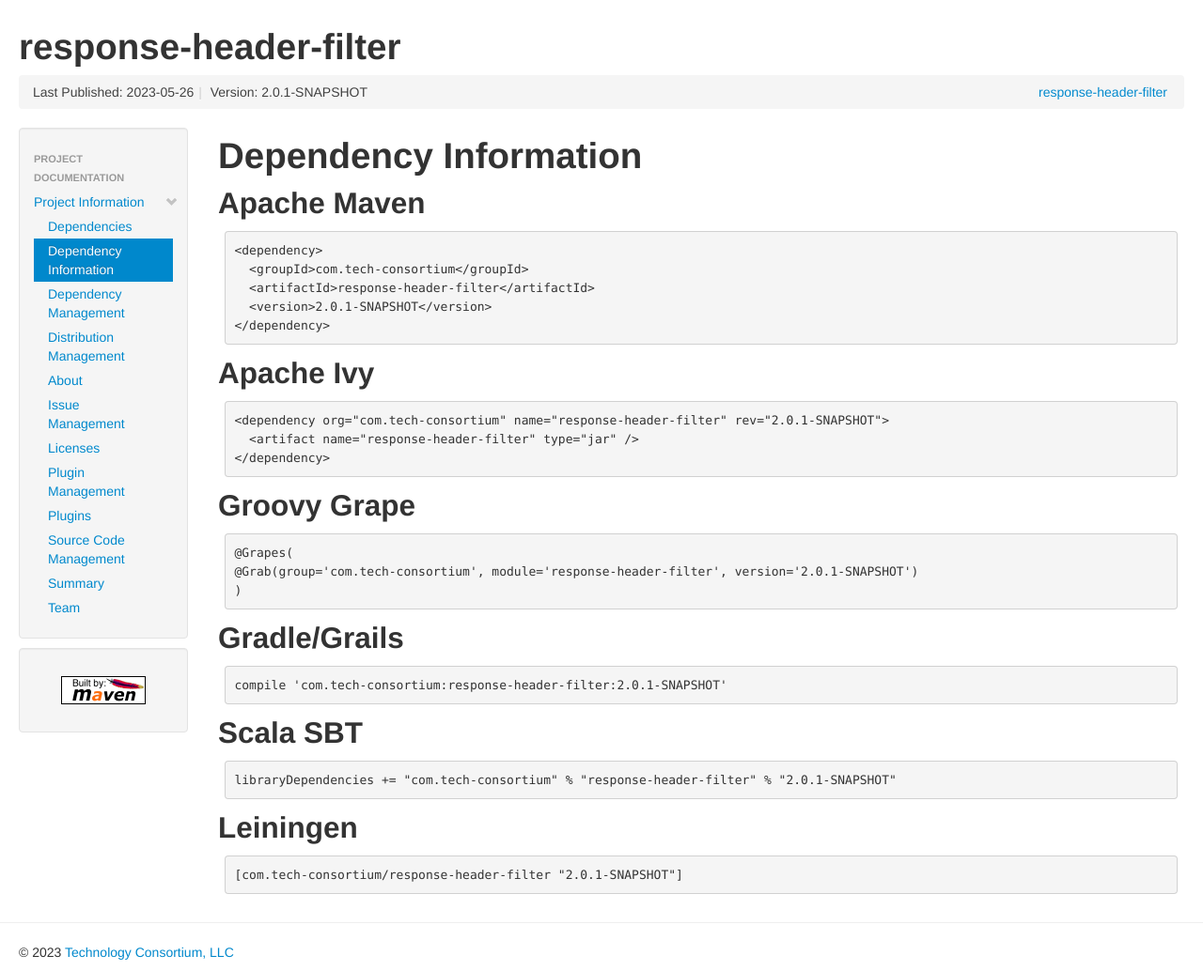
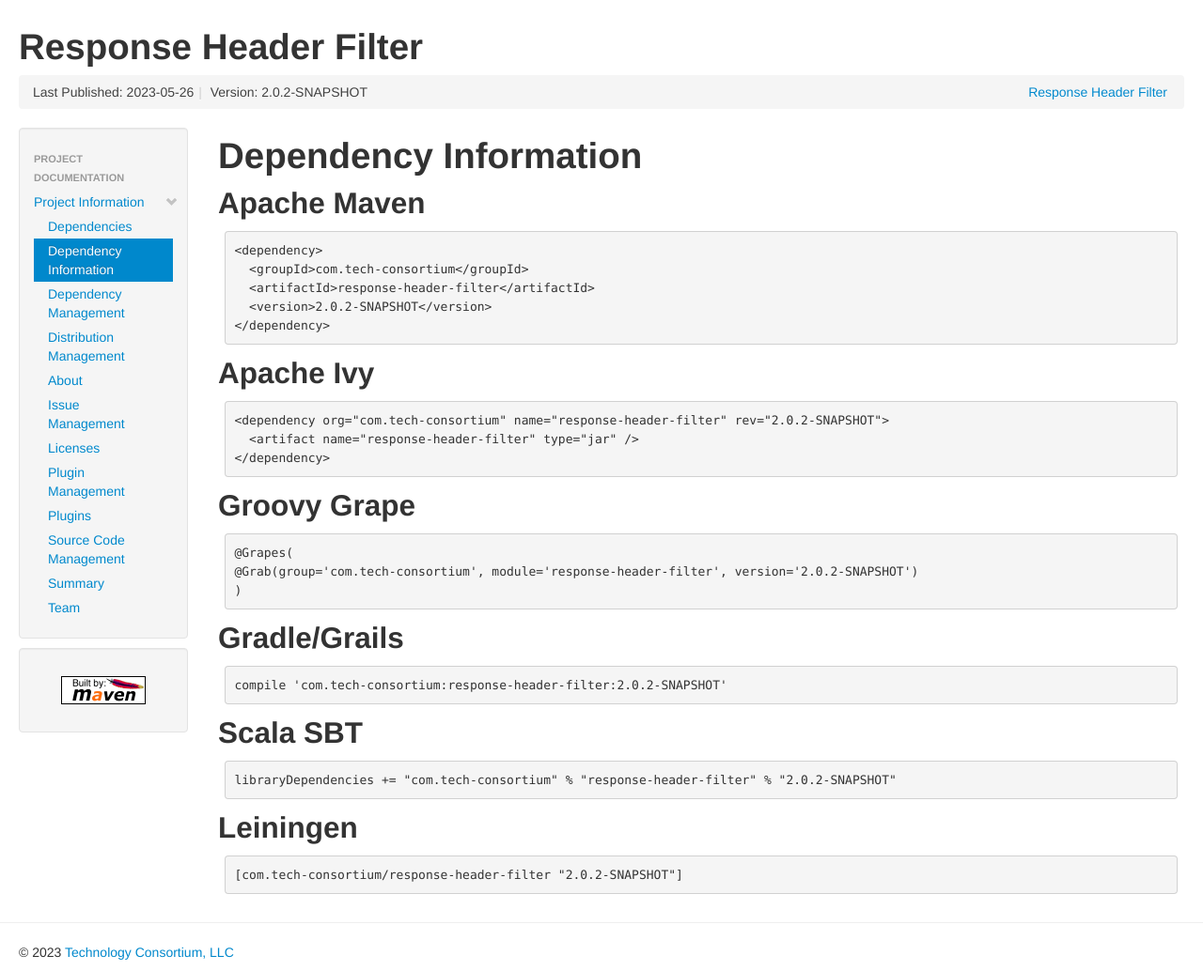
Before and after one commit to tech-consortium/responseheaderfilter, a plain HTML site: page dependency-info.html in a window 1280 px wide. Shown: the whole page at 94% size. Drawn offline with Linux system fonts and the light colour scheme.

Commit message:
Site for response-header-filter:2.0.2-SNAPSHOT

```diff
--- a/dependency-info.html
+++ b/dependency-info.html
@@ -10,7 +10,7 @@
     <meta charset="UTF-8" />
     <meta name="viewport" content="width=device-width, initial-scale=1" />
     <meta name="generator" content="Apache Maven Doxia Site Renderer 2.0.0-M10" />
-    <title>response-header-filter – Dependency Information</title>
+    <title>Response Header Filter – Dependency Information</title>
     <link rel="stylesheet" href="./css/apache-maven-fluido-2.0.0-M6.min.css" />
     <link rel="stylesheet" href="./css/site.css" />
     <link rel="stylesheet" href="./css/print.css" media="print" />
@@ -20,7 +20,7 @@
     <div class="container-fluid">
       <header>
         <div id="banner">
-          <div class="pull-left"><div id="bannerLeft"><h1>response-header-filter</h1>
+          <div class="pull-left"><div id="bannerLeft"><h1>Response Header Filter</h1>
 </div>
 </div>
           <div class="pull-right"></div>
@@ -31,8 +31,8 @@
           <ul class="breadcrumb">
         <li id="publishDate">Last Published: 2023-05-26<span class="divider">|</span>
 </li>
-          <li id="projectVersion">Version: 2.0.1-SNAPSHOT</li>
-        <li class="pull-right"><a href="./" title="response-header-filter">response-header-filter</a></li>
+          <li id="projectVersion">Version: 2.0.2-SNAPSHOT</li>
+        <li class="pull-right"><a href="./" title="Response Header Filter">Response Header Filter</a></li>
           </ul>
         </div>
       </header>
@@ -75,27 +75,27 @@
 <pre>&lt;dependency&gt;
   &lt;groupId&gt;com.tech-consortium&lt;/groupId&gt;
   &lt;artifactId&gt;response-header-filter&lt;/artifactId&gt;
-  &lt;version&gt;2.0.1-SNAPSHOT&lt;/version&gt;
+  &lt;version&gt;2.0.2-SNAPSHOT&lt;/version&gt;
 &lt;/dependency&gt;</pre></div></section><section>
 <h2>Apache Ivy</h2><a id="Apache_Ivy"></a>
 <div class="verbatim">
-<pre>&lt;dependency org=&quot;com.tech-consortium&quot; name=&quot;response-header-filter&quot; rev=&quot;2.0.1-SNAPSHOT&quot;&gt;
+<pre>&lt;dependency org=&quot;com.tech-consortium&quot; name=&quot;response-header-filter&quot; rev=&quot;2.0.2-SNAPSHOT&quot;&gt;
   &lt;artifact name=&quot;response-header-filter&quot; type=&quot;jar&quot; /&gt;
 &lt;/dependency&gt;</pre></div></section><section>
 <h2>Groovy Grape</h2><a id="Groovy_Grape"></a>
 <div class="verbatim">
 <pre>@Grapes(
-@Grab(group='com.tech-consortium', module='response-header-filter', version='2.0.1-SNAPSHOT')
+@Grab(group='com.tech-consortium', module='response-header-filter', version='2.0.2-SNAPSHOT')
 )</pre></div></section><section>
 <h2>Gradle/Grails</h2><a id="Gradle.2FGrails"></a>
 <div class="verbatim">
-<pre>compile 'com.tech-consortium:response-header-filter:2.0.1-SNAPSHOT'</pre></div></section><section>
+<pre>compile 'com.tech-consortium:response-header-filter:2.0.2-SNAPSHOT'</pre></div></section><section>
 <h2>Scala SBT</h2><a id="Scala_SBT"></a>
 <div class="verbatim">
-<pre>libraryDependencies += &quot;com.tech-consortium&quot; % &quot;response-header-filter&quot; % &quot;2.0.1-SNAPSHOT&quot;</pre></div></section><section>
+<pre>libraryDependencies += &quot;com.tech-consortium&quot; % &quot;response-header-filter&quot; % &quot;2.0.2-SNAPSHOT&quot;</pre></div></section><section>
 <h2>Leiningen</h2><a id="Leiningen"></a>
 <div class="verbatim">
-<pre>[com.tech-consortium/response-header-filter &quot;2.0.1-SNAPSHOT&quot;]</pre></div></section></section>
+<pre>[com.tech-consortium/response-header-filter &quot;2.0.2-SNAPSHOT&quot;]</pre></div></section></section>
         </main>
       </div>
     </div>
```
Also changed, not shown: dependencies.html (+8 -8 lines), dependency-management.html (+4 -4 lines), distribution-management.html (+4 -4 lines), index.html (+6 -6 lines), issue-management.html (+4 -4 lines), licenses.html (+4 -4 lines), plugin-management.html (+4 -4 lines), plugins.html (+4 -4 lines), project-info.html (+5 -5 lines), scm.html (+4 -4 lines), sitemap.html (+4 -4 lines), summary.html (+7 -7 lines), team.html (+4 -4 lines).
